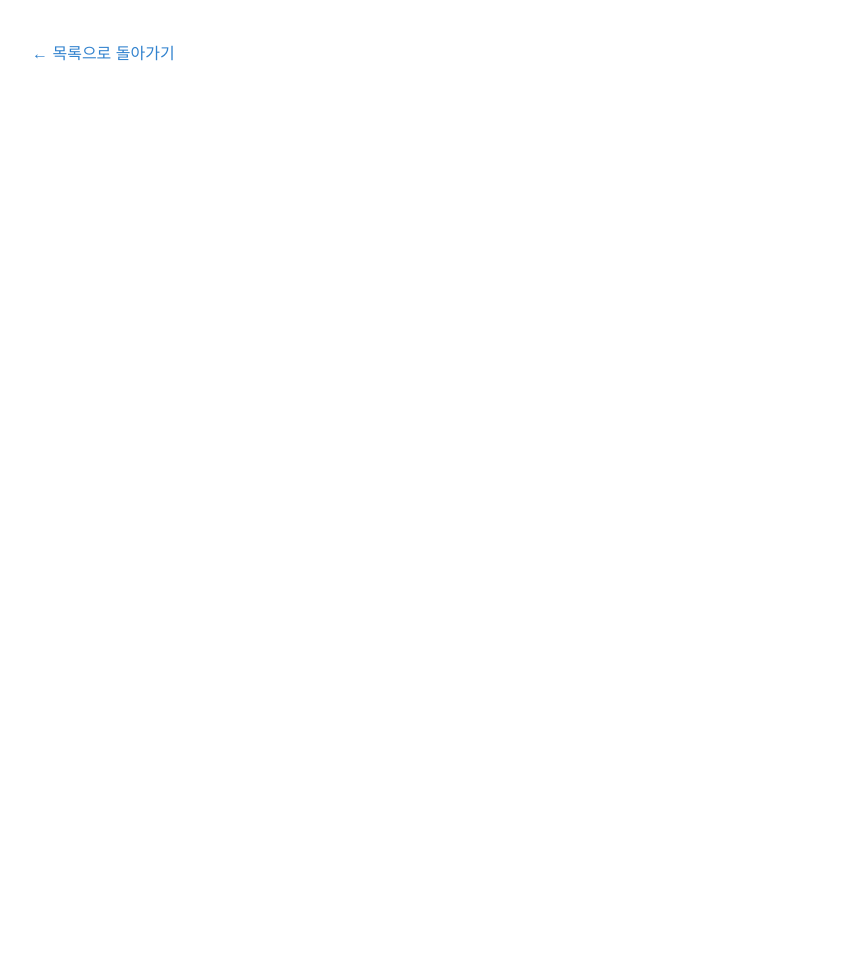
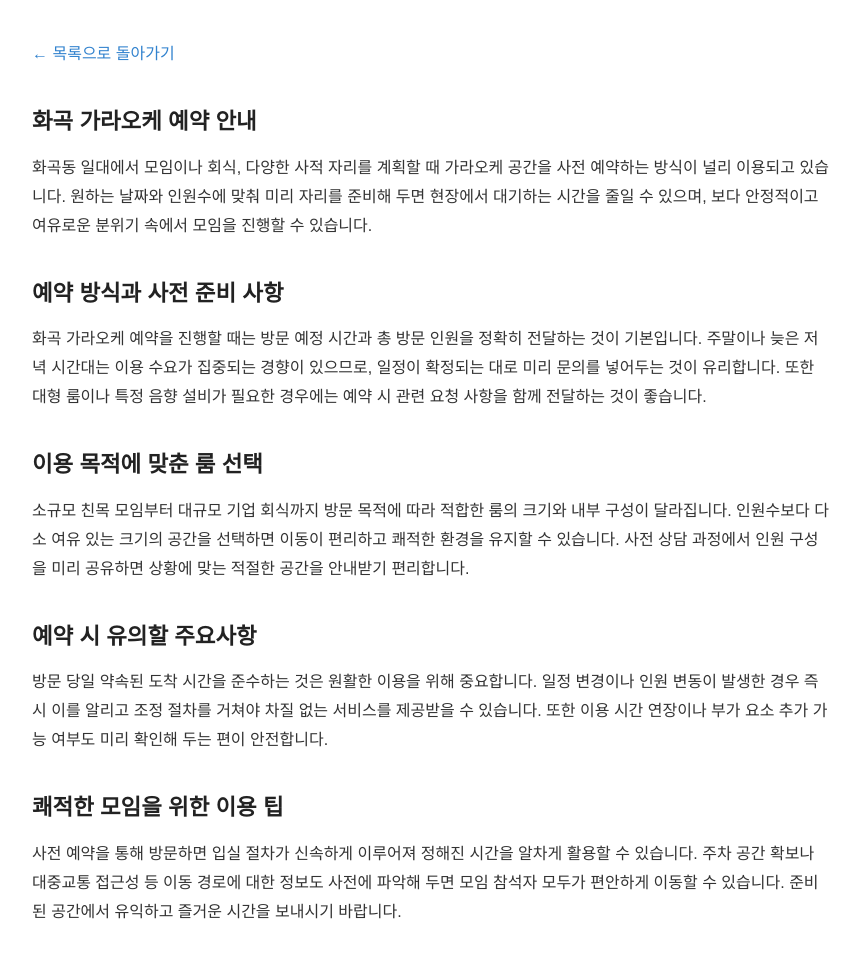
Before and after one commit to cosmos0111-cmyk/bp-t3b07-hg-karaoke-rsv-2, a plain HTML site: page posts/myth-002-kf7uul.html in a window 1280 px wide. Shown: the whole page, without its empty margins (208-1066 px from the left). Before the commit the page ends 800 px from the top, so only its background shows below. Drawn offline with Linux system fonts and the light colour scheme.

```diff
--- a/posts/myth-002-kf7uul.html
+++ b/posts/myth-002-kf7uul.html
@@ -20,7 +20,20 @@
     <a href="../index.html">← 목록으로 돌아가기</a>
   </header>
   <main>
+<h2>화곡 가라오케 예약 안내</h2>
+<p>화곡동 일대에서 모임이나 회식, 다양한 사적 자리를 계획할 때 가라오케 공간을 사전 예약하는 방식이 널리 이용되고 있습니다. 원하는 날짜와 인원수에 맞춰 미리 자리를 준비해 두면 현장에서 대기하는 시간을 줄일 수 있으며, 보다 안정적이고 여유로운 분위기 속에서 모임을 진행할 수 있습니다.</p>
 
+<h2>예약 방식과 사전 준비 사항</h2>
+<p>화곡 가라오케 예약을 진행할 때는 방문 예정 시간과 총 방문 인원을 정확히 전달하는 것이 기본입니다. 주말이나 늦은 저녁 시간대는 이용 수요가 집중되는 경향이 있으므로, 일정이 확정되는 대로 미리 문의를 넣어두는 것이 유리합니다. 또한 대형 룸이나 특정 음향 설비가 필요한 경우에는 예약 시 관련 요청 사항을 함께 전달하는 것이 좋습니다.</p>
+
+<h2>이용 목적에 맞춘 룸 선택</h2>
+<p>소규모 친목 모임부터 대규모 기업 회식까지 방문 목적에 따라 적합한 룸의 크기와 내부 구성이 달라집니다. 인원수보다 다소 여유 있는 크기의 공간을 선택하면 이동이 편리하고 쾌적한 환경을 유지할 수 있습니다. 사전 상담 과정에서 인원 구성을 미리 공유하면 상황에 맞는 적절한 공간을 안내받기 편리합니다.</p>
+
+<h2>예약 시 유의할 주요사항</h2>
+<p>방문 당일 약속된 도착 시간을 준수하는 것은 원활한 이용을 위해 중요합니다. 일정 변경이나 인원 변동이 발생한 경우 즉시 이를 알리고 조정 절차를 거쳐야 차질 없는 서비스를 제공받을 수 있습니다. 또한 이용 시간 연장이나 부가 요소 추가 가능 여부도 미리 확인해 두는 편이 안전합니다.</p>
+
+<h2>쾌적한 모임을 위한 이용 팁</h2>
+<p>사전 예약을 통해 방문하면 입실 절차가 신속하게 이루어져 정해진 시간을 알차게 활용할 수 있습니다. 주차 공간 확보나 대중교통 접근성 등 이동 경로에 대한 정보도 사전에 파악해 두면 모임 참석자 모두가 편안하게 이동할 수 있습니다. 준비된 공간에서 유익하고 즐거운 시간을 보내시기 바랍니다.</p>
 </main>
 </body>
 </html>
```
Also changed, not shown: posts/checklist-001-kf7uul.html (+13 -0 lines).
